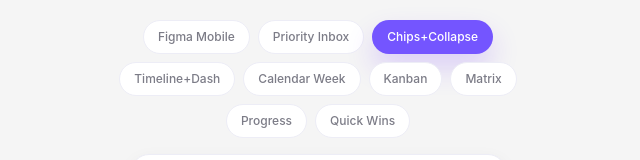
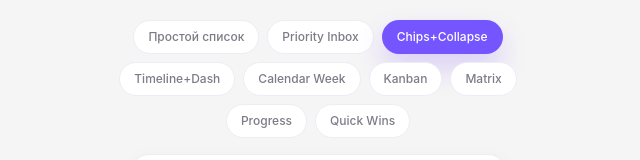
Before and after one commit to nikit34/neuroom-homework-density-prototypes, a React (Vite) app: page /neuroom-homework-density-prototypes/chips in a window 1280 px wide. Shown: the top 160 px of the page, without its empty margins (322-962 px from the left). Built offline with nearby package versions, Linux system fonts and the light colour scheme.

Commit message:
Rename Figma Mobile to Простой список

```diff
--- a/src/App.tsx
+++ b/src/App.tsx
@@ -15,7 +15,7 @@
 import VariantQuickWins from "./VariantQuickWins";
 
 const tabs = [
-  { key: "figma", label: "Figma Mobile", path: "/" },
+  { key: "figma", label: "Простой список", path: "/" },
   { key: "priority", label: "Priority Inbox", path: "/priority" },
 
   { key: "chips-collapse", label: "Chips+Collapse", path: "/chips" },
```
